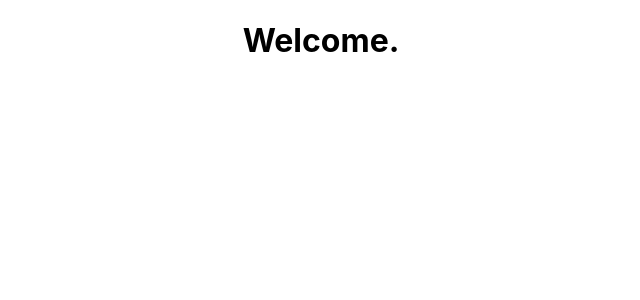
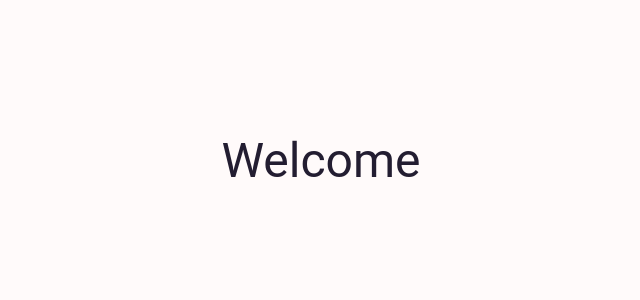
Before and after one commit to hack4impact-uiuc/closegap, a React (Create React App) app in the folder client/: page / in a window 1280 px wide. Shown: the top 300 px of the page, without its empty margins (319-959 px from the left). Built offline with nearby package versions, Linux system fonts and the light colour scheme; the HTML template or start-up script is replaced by a standard one.

Commit message:
add base styling to HomeView

```diff
--- a/client/src/pages/HomeView/index.jsx
+++ b/client/src/pages/HomeView/index.jsx
@@ -3,7 +3,7 @@ import "./styles.css";
 
 const HomeView = () => (
   <div>
-    <h1>Welcome.</h1>
+    <h1 class="title">Welcome</h1>
   </div>
 );
 
--- a/client/src/pages/HomeView/styles.css
+++ b/client/src/pages/HomeView/styles.css
@@ -0,0 +1,11 @@
+body {
+    background-color: rgb(255, 250, 250);
+}
+
+.title {
+    padding-top: 100px;
+    color: #231d31;
+    font-family: Roboto;
+    font-size: 48px;
+    font-weight: normal;
+}
```
